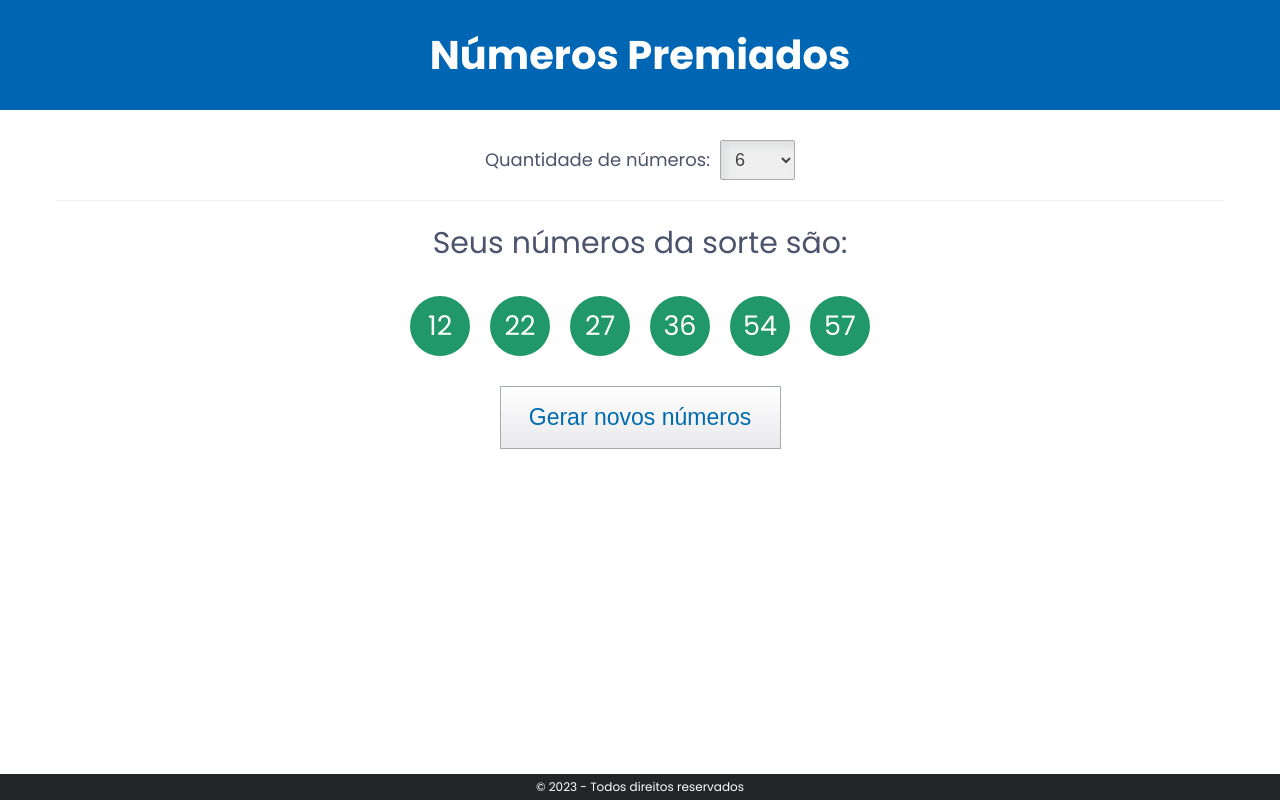
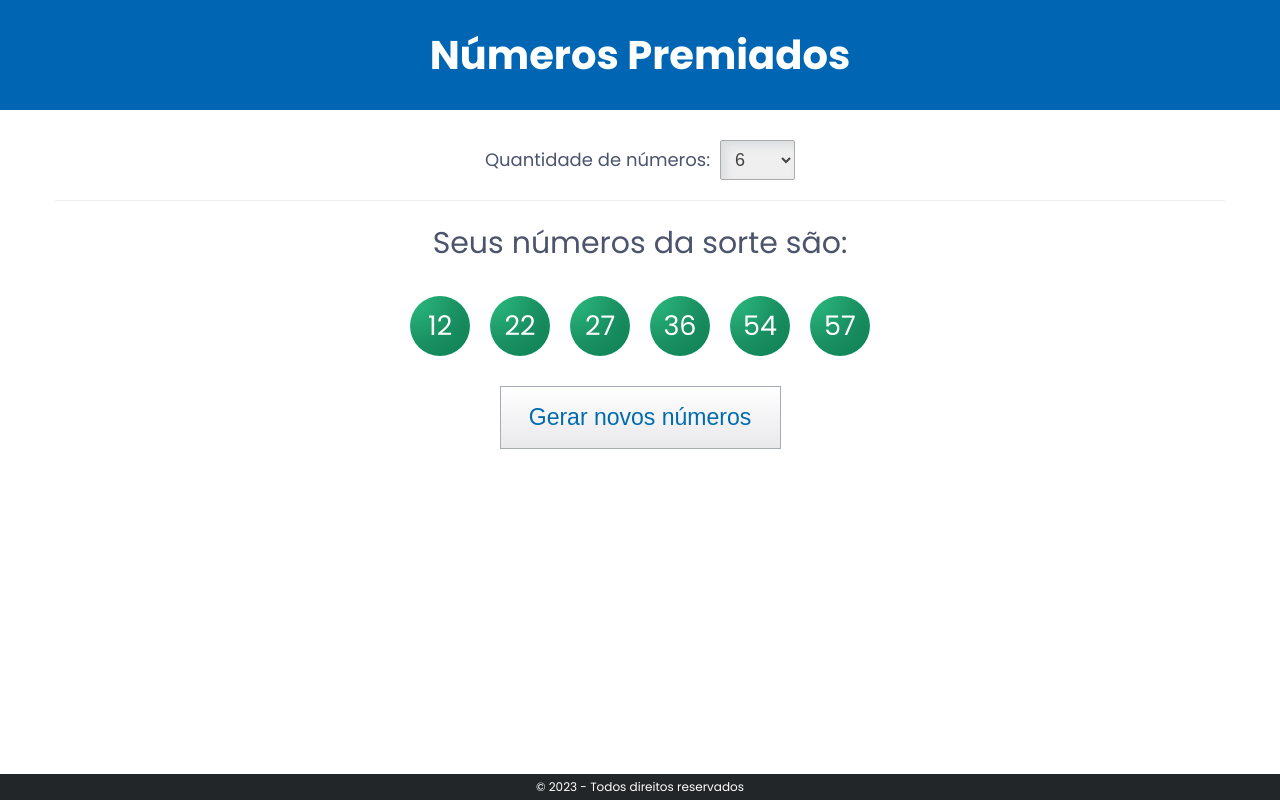
Before and after one commit to Samuel-silva/loteria, a React (Create React App) app: page / in a window 1280 px wide. Built offline with nearby package versions, Linux system fonts and the light colour scheme; the HTML template or start-up script is replaced by a standard one.

Commit message:
feat - Style box shadow numbers

```diff
--- a/src/components/Main.css
+++ b/src/components/Main.css
@@ -44,8 +44,13 @@
 }
 .numbers__item {
   align-items: center;
-  background: #209869;
+  background-color: #18bd7e;
+  background-image: -webkit-linear-gradient(-45deg, rgba(255,255,220,.1) 0%, transparent 100%);
+  background-image: -moz-linear-gradient(-45deg, rgba(255,255,220,.1) 0%, transparent 100%);
+  background-image: -o-linear-gradient(-45deg, rgba(255,255,220,.1) 0%, transparent 100%);
+  background-image: -ms-linear-gradient(-45deg, rgba(255,255,220,.1) 0%, transparent 100%);
   border-radius: 100%;
+  box-shadow: inset -25px -25px 40px rgba(0,0,0,.3);
   color: white;
   display: flex;
   font-size: 18px;
```
